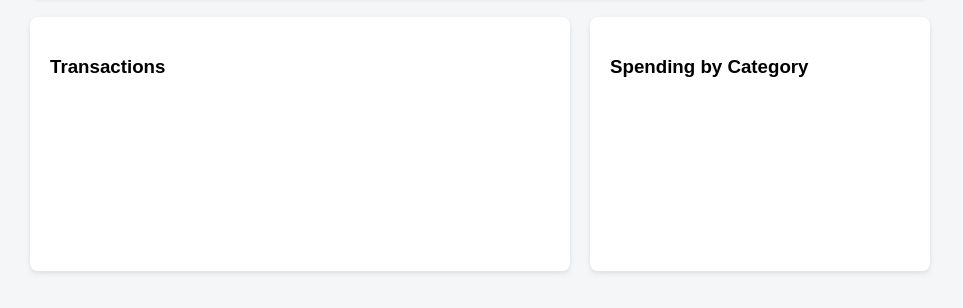
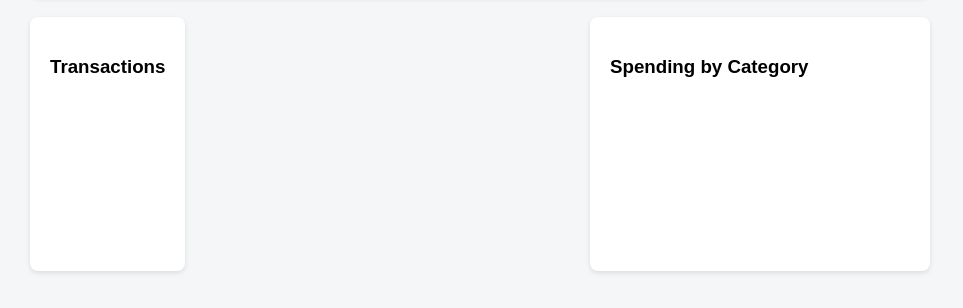
Before and after one commit to Adyprima/CodingCamp_11May26_Prima, a website: page index.html in a window 1280 px wide. Shown: the part 565-873 px from the top of the page, without its empty margins (160-1123 px from the left). Drawn offline with Linux system fonts and the light colour scheme.

Commit message:
Update index.html

```diff
--- a/index.html
+++ b/index.html
@@ -102,7 +102,7 @@
   </div>
 
   <div class="transactions">
-    <div class="card" style="flex:1">
+    <div class="card">
       <h3>Transactions</h3>
       <div id="list"></div>
     </div>
```
